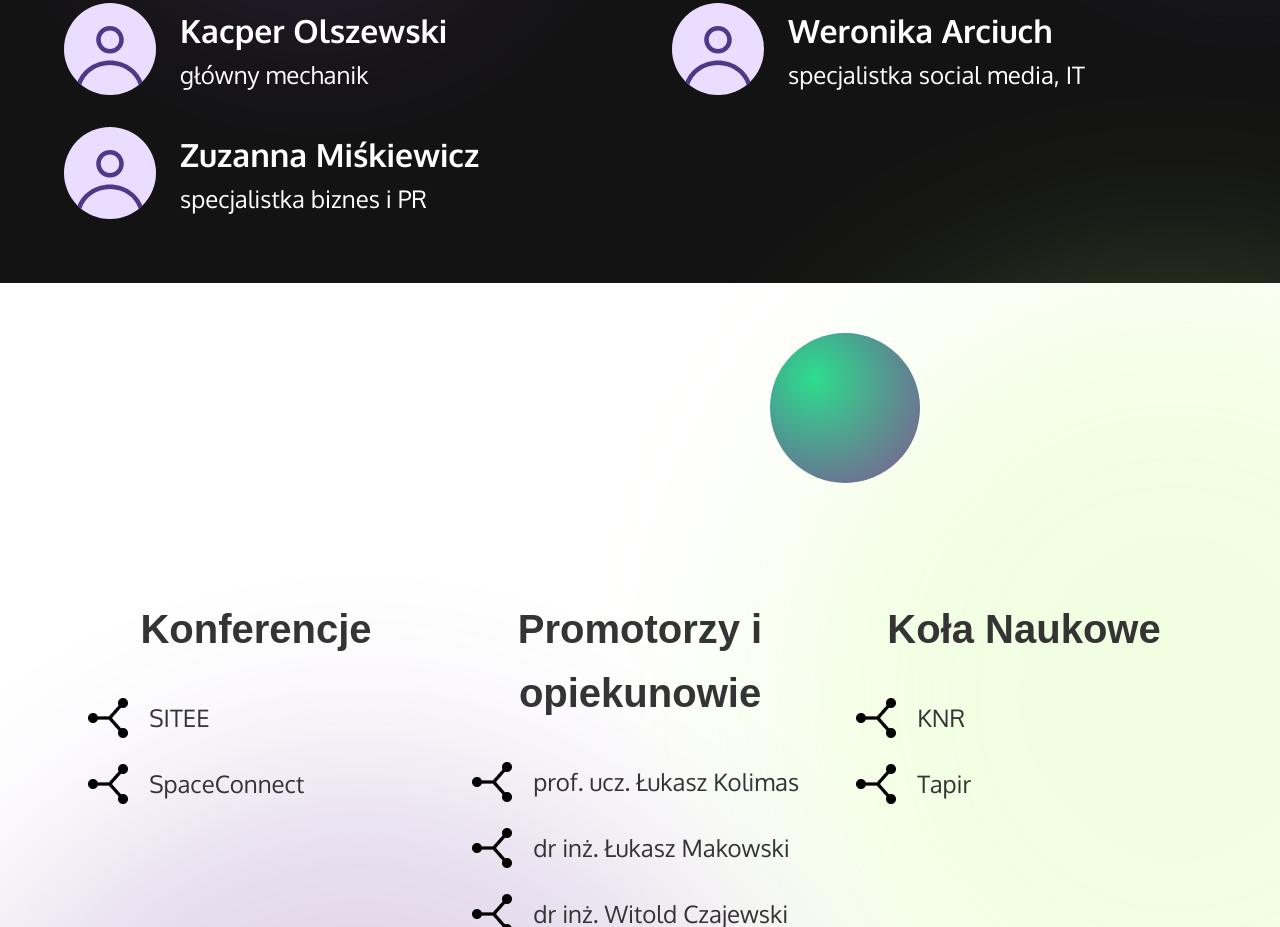
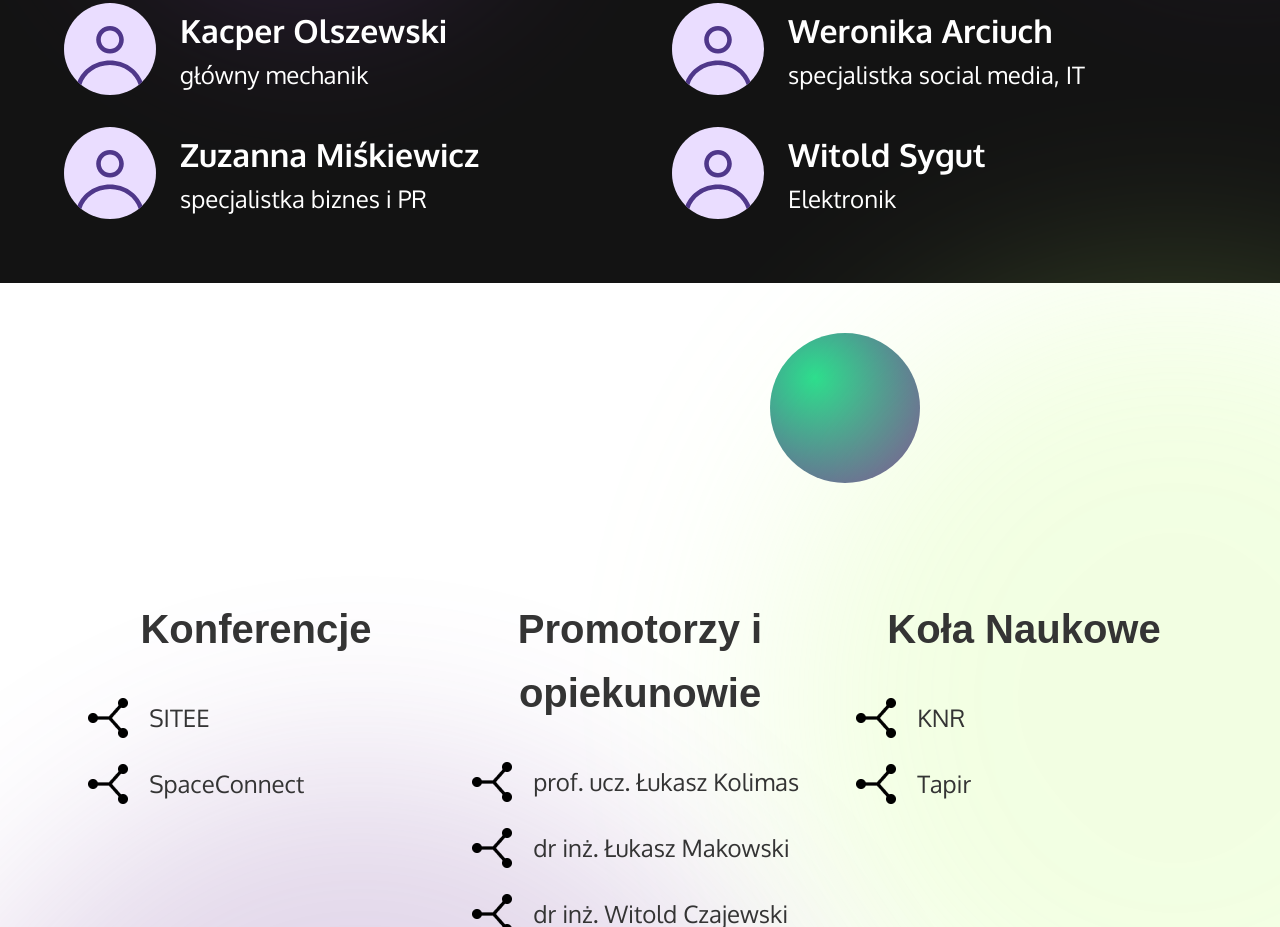
Before and after one commit to projektgizmo/projektgizmo.github.io, a React app: page index.html in a window 1280 px wide. Shown: the part 1155-2082 px from the top of the page. Built offline with nearby package versions, Linux system fonts and the light colour scheme; a web font is replaced by a local one.

Commit message:
Update team member avatars and roles in index.html

```diff
--- a/index.html
+++ b/index.html
@@ -98,10 +98,17 @@
               </div>
             </div>
             <div class="team-card">
-              <img src="public\external\avatar.svg" alt="Awatar Weroniki Arciuch" class="team-card__avatar"/>
+              <img src="public\external\avatar.svg" alt="Awatar Zuzanny Miśkiewicz" class="team-card__avatar"/>
               <div class="team-card__info">
                 <h3 class="team-card__name">Zuzanna Miśkiewicz</h3>
                 <p class="team-card__role">specjalistka biznes i PR</p>
+              </div>
+            </div>
+            <div class="team-card">
+              <img src="public\external\avatar.svg" alt="Awatar Witolda Syguta" class="team-card__avatar"/>
+              <div class="team-card__info">
+                <h3 class="team-card__name">Witold Sygut</h3>
+                <p class="team-card__role">Elektronik</p>
               </div>
             </div>
           </div>
```
